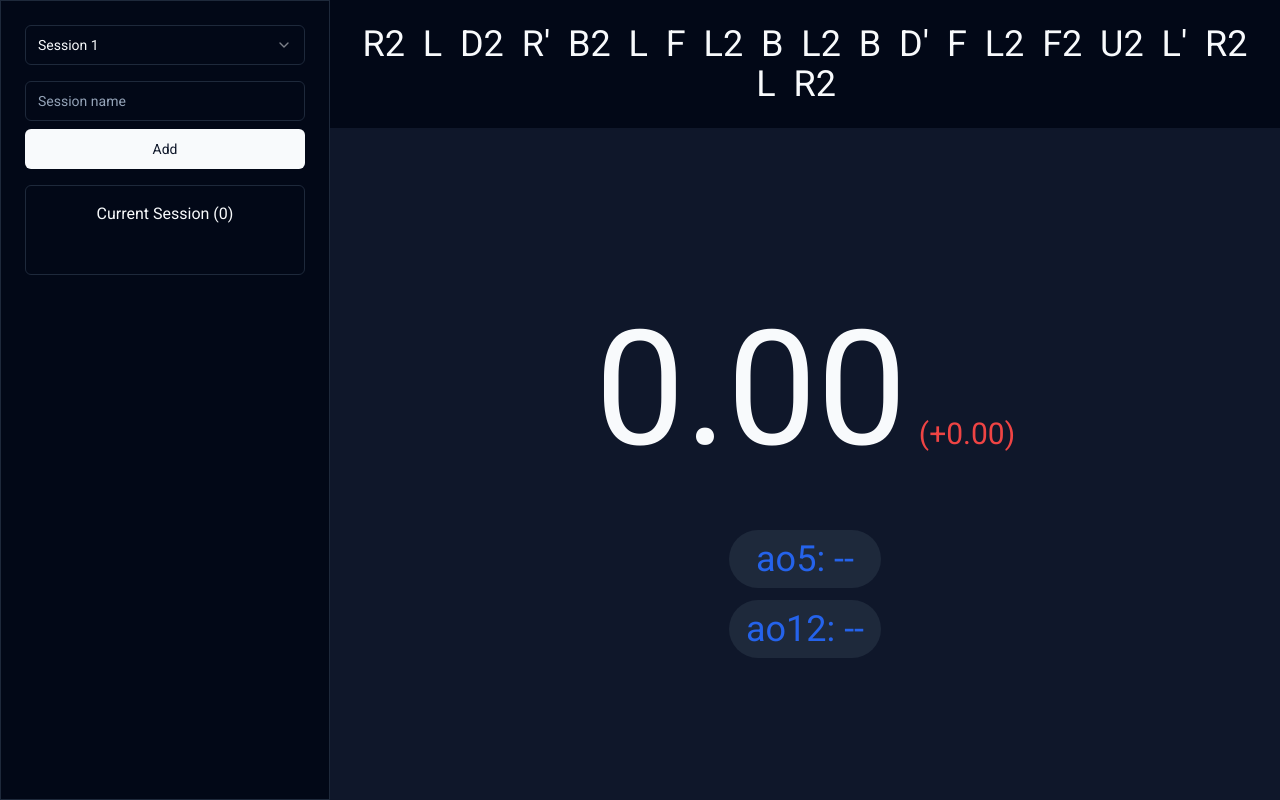
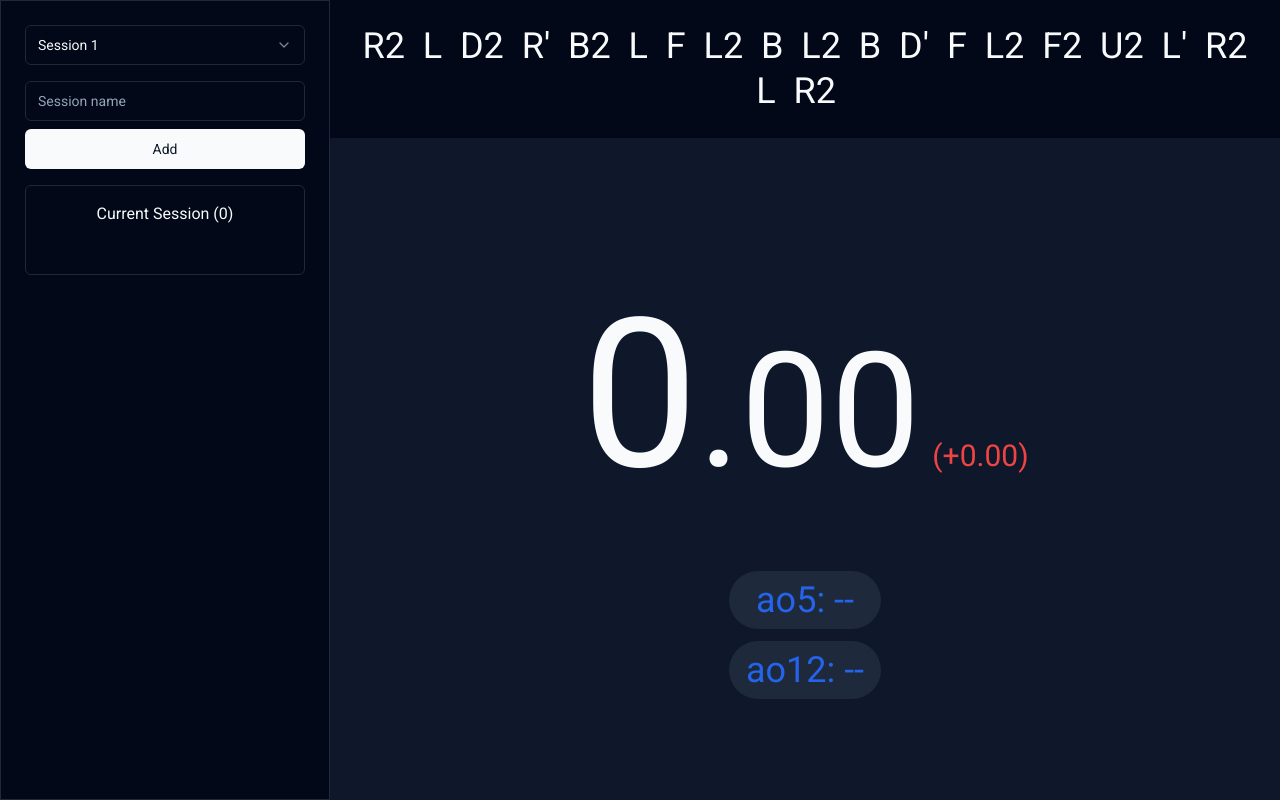
Before and after one commit to debanjan-2002/cube-pulse, a Next.js app: page /timer/13b56b64-14df-4efa-8edf-567d80291c27 in a window 1280 px wide. Built offline with nearby package versions, Linux system fonts and the light colour scheme.

Commit message:
Changed styles

```diff
--- a/app/components/Scramble.tsx
+++ b/app/components/Scramble.tsx
@@ -7,7 +7,7 @@ const Scramble = () => {
     const scramble = session?.scramble;
 
     return (
-        <div className="p-6 text-4xl text-center whitespace-pre-wrap">
+        <div className="p-6 text-4xl text-center whitespace-pre-wrap leading-tight">
             {scramble}
         </div>
     );
--- a/app/components/Timer.tsx
+++ b/app/components/Timer.tsx
@@ -66,7 +66,7 @@ const Timer = () => {
         <div className="p-4 flex-1 flex justify-center items-center bg-late-100 flex-col gap-5 bg-slate-900 w-full">
             <div className="text-[10rem] space-x-3">
                 <span>
-                    {seconds}.
+                    <span className="text-[13rem]">{seconds}</span>.
                     {miliseconds === 0
                         ? "00"
                         : miliseconds.toString().slice(0, 2)}
```
